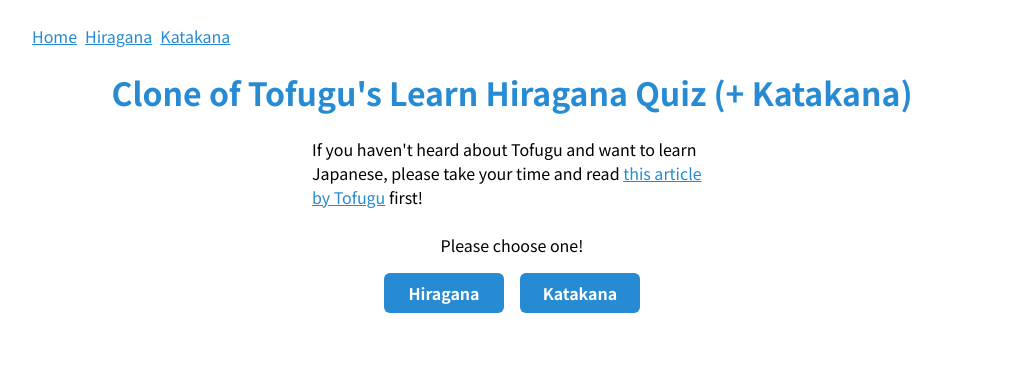
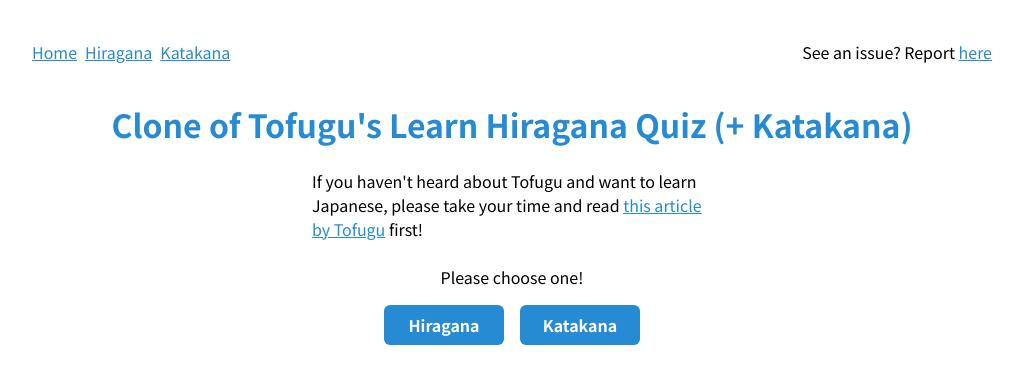
Before and after one commit to rayhanw/learn-japanese, a React (Create React App) app: page / in a window 1280 px wide. Shown: the top 384 px of the page, without its empty margins (128-1151 px from the left). Built offline with nearby package versions, Linux system fonts and the light colour scheme.

Commit message:
add report issue page on top

```diff
--- a/src/components/Navbar.tsx
+++ b/src/components/Navbar.tsx
@@ -12,6 +12,7 @@
 					</li>
 				))}
 			</ul>
+      <p className="noMargin">See an issue? Report <Link to="//github.com/rayhanw/learn-japanese/issues/new" target="_blank" rel="noreferrer noopener">here</Link></p>
 		</nav>
 	);
 };
--- a/src/styles/components/Navbar.scss
+++ b/src/styles/components/Navbar.scss
@@ -1,4 +1,8 @@
 nav {
+	display: flex;
+	justify-content: space-between;
+	align-items: center;
+
 	ul {
 		padding: 0;
 		list-style: none;
```
